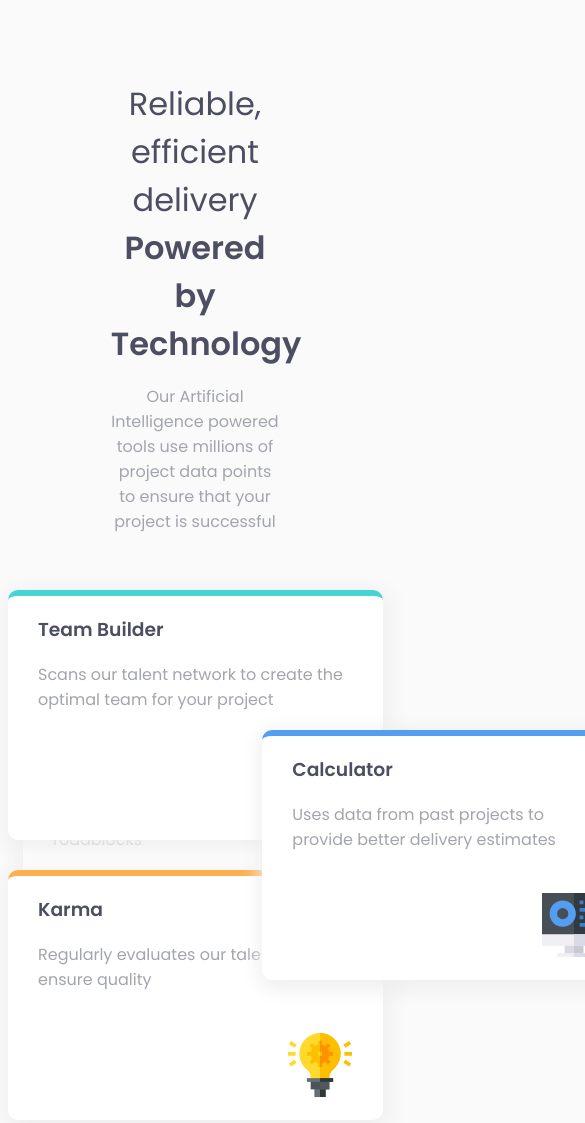
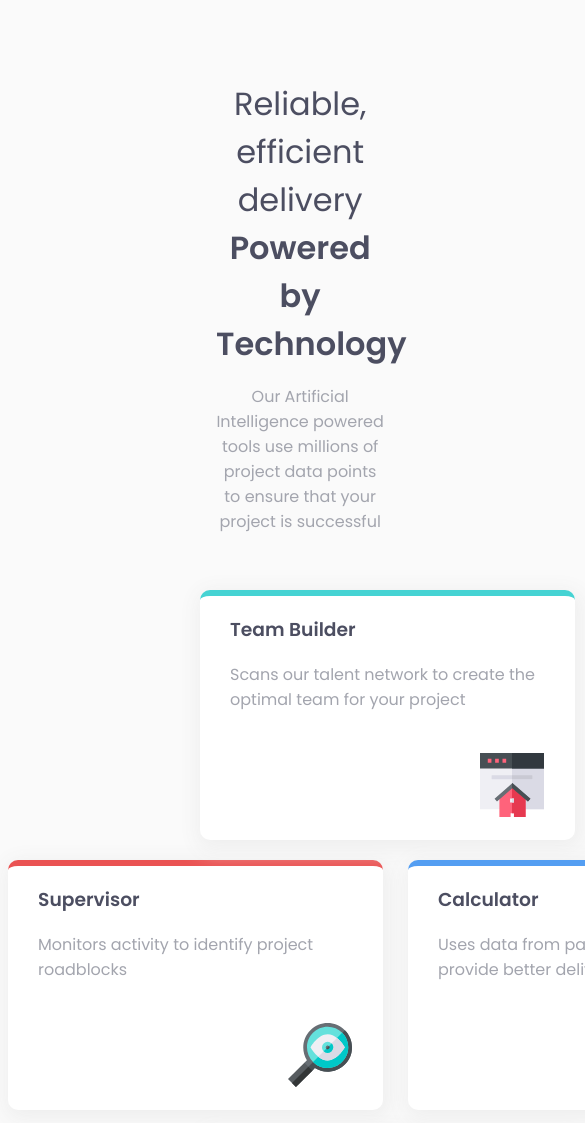
Before and after one commit to Protector1985/FeMentorPractice1, a plain HTML site: page index.html in a window 390 px wide. Shown: the top 1123 px of the page, 585 px wide, since content can reach past the window. Drawn offline with Linux system fonts and the light colour scheme.

Commit message:
Add responsive design

```diff
--- a/style.css
+++ b/style.css
@@ -6,8 +6,9 @@ body {
 header{
   text-align: center;
   width:45%;
-  margin: auto;
+  position: relative;
   margin-top: 80px;
+  left:23em;
 }
 
 h1{
@@ -47,7 +48,7 @@ img {
   position:relative;
   top: 180px;
   height: 250px;
-  left: 4%;
+  left: 4em;
 
 }
 
@@ -61,7 +62,7 @@ img {
   padding-right:30px;
   width: 375px;
   border-top:6px solid #45d3d3;
-  margin:auto;
+  left:30em;
   position:relative;
   top: -210px;
   height: 250px;
@@ -77,7 +78,7 @@ img {
   padding-right:30px;
   width: 375px;
   border-top:6px solid #fcaf4a;
-  margin: auto;
+  left:30em;
   position:relative;
   top: -180px;
   height: 250px;
@@ -97,7 +98,7 @@ img {
   position:relative;
   top: -570px;
   height: 250px;
-  left: 68%;
+  left: 56em;
 }
 
 .attribution { font-size: 11px; text-align: center; }
@@ -110,3 +111,60 @@ img {
 #headline2 {
   font-weight: 600;
 }
+
+@media (max-width: 1024px) {
+  .team-builder{
+    left: 21em;
+  }
+  .karma {
+    top: 80px;
+    left: 21em;
+  }
+
+  .supervisor {
+    top: 310px;
+    left: 5em;
+  }
+
+  .calculator {
+    left:37em;
+    top: -440px;
+  }
+
+  header {
+    left: 18em;
+  }
+main {
+  height: 900px;
+}
+
+}
+
+@media (max-width: 768px) {
+  .team-builder{
+    left: 12em;
+  }
+  .karma {
+    top: 80px;
+    left: 12em;
+  }
+
+  .supervisor {
+    top: 310px;
+    left: 0;
+  }
+
+  .calculator {
+    left:25em;
+    top: -440px;
+  }
+
+  header {
+    left: 13em;
+  }
+
+  main {
+    height: 1000px;
+  }
+
+}
```
